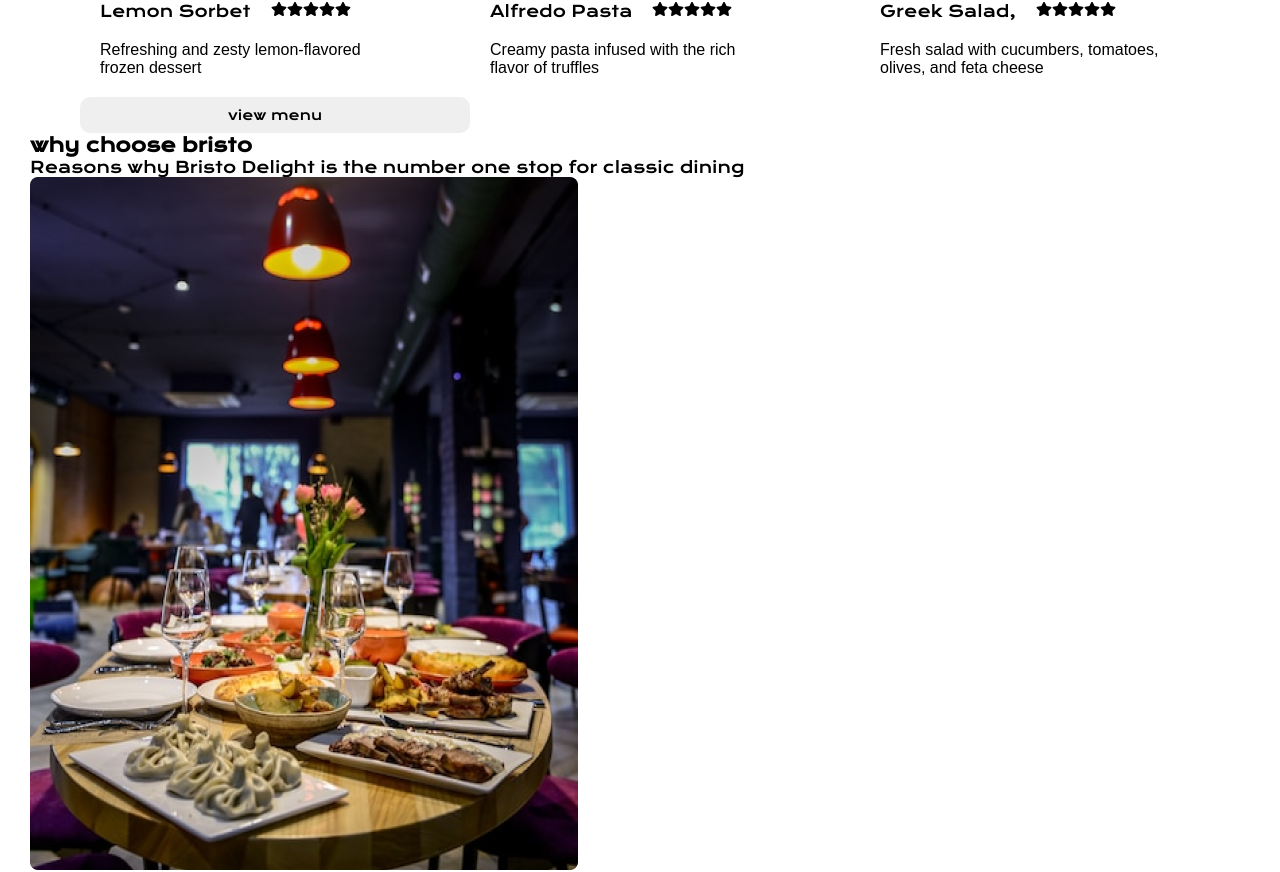
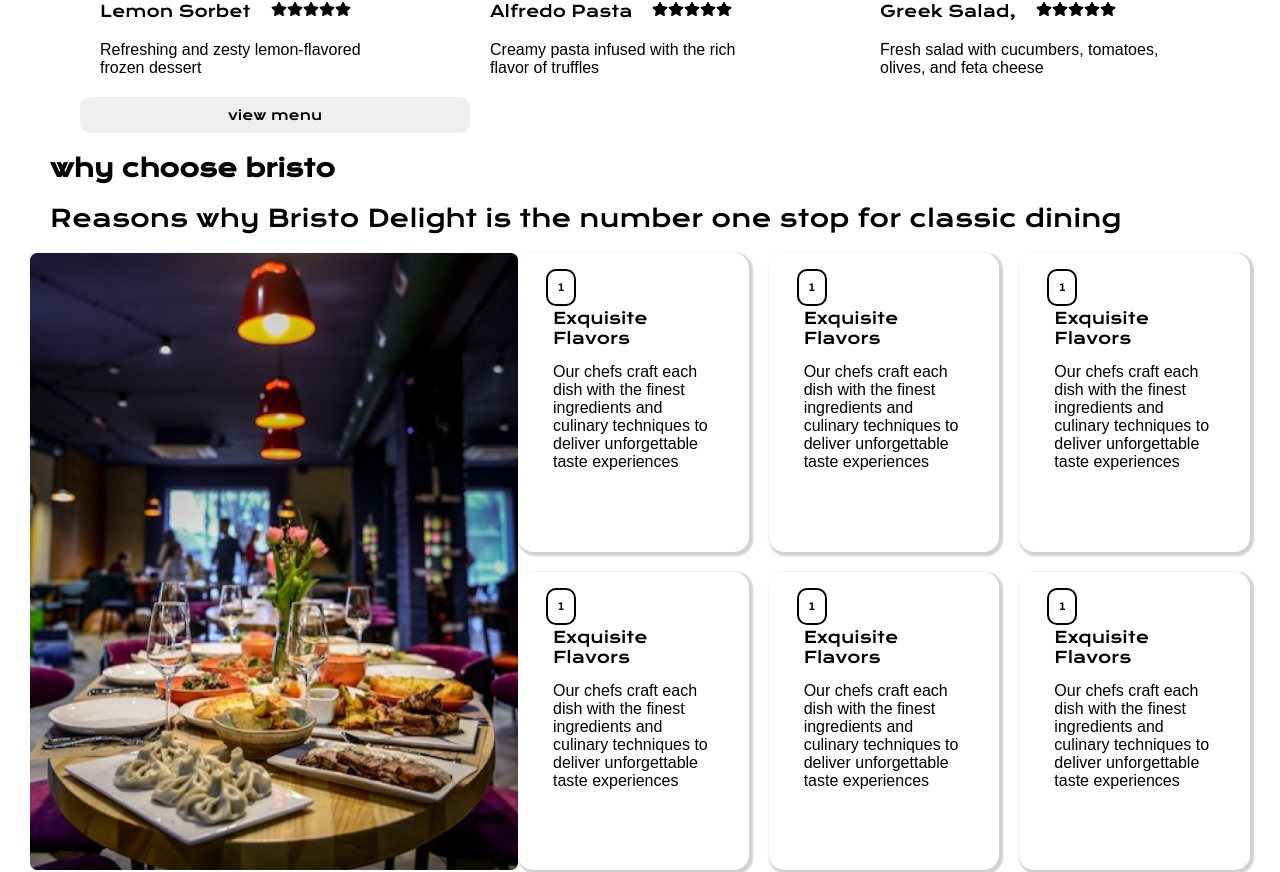
Before and after one commit to GAMSH655/BISTRO-DELIGHT, a React (Vite) app: page / in a window 1280 px wide. Shown: the part 2294-3166 px from the top of the page. Built offline with nearby package versions, Linux system fonts and the light colour scheme.

Commit message:
today work done

```diff
--- a/src/Components/Delivery.css
+++ b/src/Components/Delivery.css
@@ -19,6 +19,7 @@
     margin: 10px;
     box-shadow: 2px 2px 2px 2px rgba(0, 0, 0, 0.171);
     border-radius: 15px;
+    width: 100%;
 }
 .DeliveryBox:hover{
     transition: .5s all ease-in;
@@ -56,6 +57,9 @@
         width: 350px;
         margin: 0px;
     }
+    .DeliveryBox{
+        margin: 20px;
+    }
     .menuGrid{
        display: flex;
        flex-wrap: wrap;
--- a/src/Components/Menu.css
+++ b/src/Components/Menu.css
@@ -43,19 +43,48 @@
     display: flex;
 }
 .number{
-    font-weight: bolder;
+    font-weight: normal;
     border: 2px  black solid;
     padding: 10px;
     border-radius: 10px;
+     position: relative;
+     top: 2px;
+     left: 8px;
+    font-size: 10px;
+}
+.why{
+    font-size: 1.5rem;
+    margin: 20px;
 }
 .GridCard{
-    border: 5px solid red;
-    padding: 10px;
-    margin: 12px;
+    padding: 20px;
+      width: 100%;
+      box-shadow: 2px 2px 2px 2px rgba(0, 0, 0, 0.185);
+      border-radius: 15px;
+}
+.gridParagraph{
+    font-size: rem;
+    text-wrap: balance;
+    font-family: sans-serif;
+    margin: 15px;
+}
+.GridCardText{
+    font-size: 1rem;
+    font-weight: normal;
+    margin: 15px;
 }
 .asideGrid{
     display: grid;
+    grid-template-columns: repeat(3, 1fr);
+    gap: 20px;
 }
+.AsideFlex{
+    display: flex;
+}
+.table{
+    width:40%;
+}
+
 @media only screen and (max-width:768px) {
     .deliveryThreeBOx{
         display: flex;
@@ -72,4 +101,25 @@
        align-items: center;
        margin-left:0px;
     }
+     .AsideFlex{
+        display: flex;
+        justify-content: space-around;
+        flex-wrap: wrap;
+     }
+     .asideGrid{
+        display: flex;
+        justify-content: space-around;
+        flex-wrap: wrap;
+        margin-top: 30px;
+     }
+     .table{
+        width: 100%;
+     }
+     .why{
+        font-size: 1rem;
+        margin: 10px;
+     }
+     .view{
+        width: 100%;
+     }
     }
--- a/src/Components/Menu.jsx
+++ b/src/Components/Menu.jsx
@@ -81,12 +81,30 @@ const Menu = () => {
               </div>
               <div className="FloorGrid">
                  <h3 className="why">why choose bristo</h3>
-                 <p className="">Reasons why Bristo Delight is the number one stop for classic dining</p>
+                 <p className="why">Reasons why Bristo Delight is the number one stop for classic dining</p>
 
                <div className="AsideFlex">
-                 <img src={Table} alt="" />
-               </div>
+                 <img src={Table} alt="" className='table' />
+
                 <div className="asideGrid">
+                   <div className="GridCard">
+                     <span className="number">1</span>
+                     <h3 className="GridCardText">
+                     Exquisite Flavors
+                     </h3>
+                     <p className="gridParagraph">
+                     Our chefs craft each dish with the finest ingredients and culinary techniques to deliver unforgettable taste experiences
+                     </p>
+                   </div>
+                   <div className="GridCard">
+                     <span className="number">1</span>
+                     <h3 className="GridCardText">
+                     Exquisite Flavors
+                     </h3>
+                     <p className="gridParagraph">
+                     Our chefs craft each dish with the finest ingredients and culinary techniques to deliver unforgettable taste experiences
+                     </p>
+                   </div>
                    <div className="GridCard">
                      <span className="number">1</span>
                      <h3 className="GridCardText">
@@ -125,7 +143,7 @@ const Menu = () => {
                    </div>
                 </div>
               </div>
-
+              </div>
     </div>
   )
 }
```
